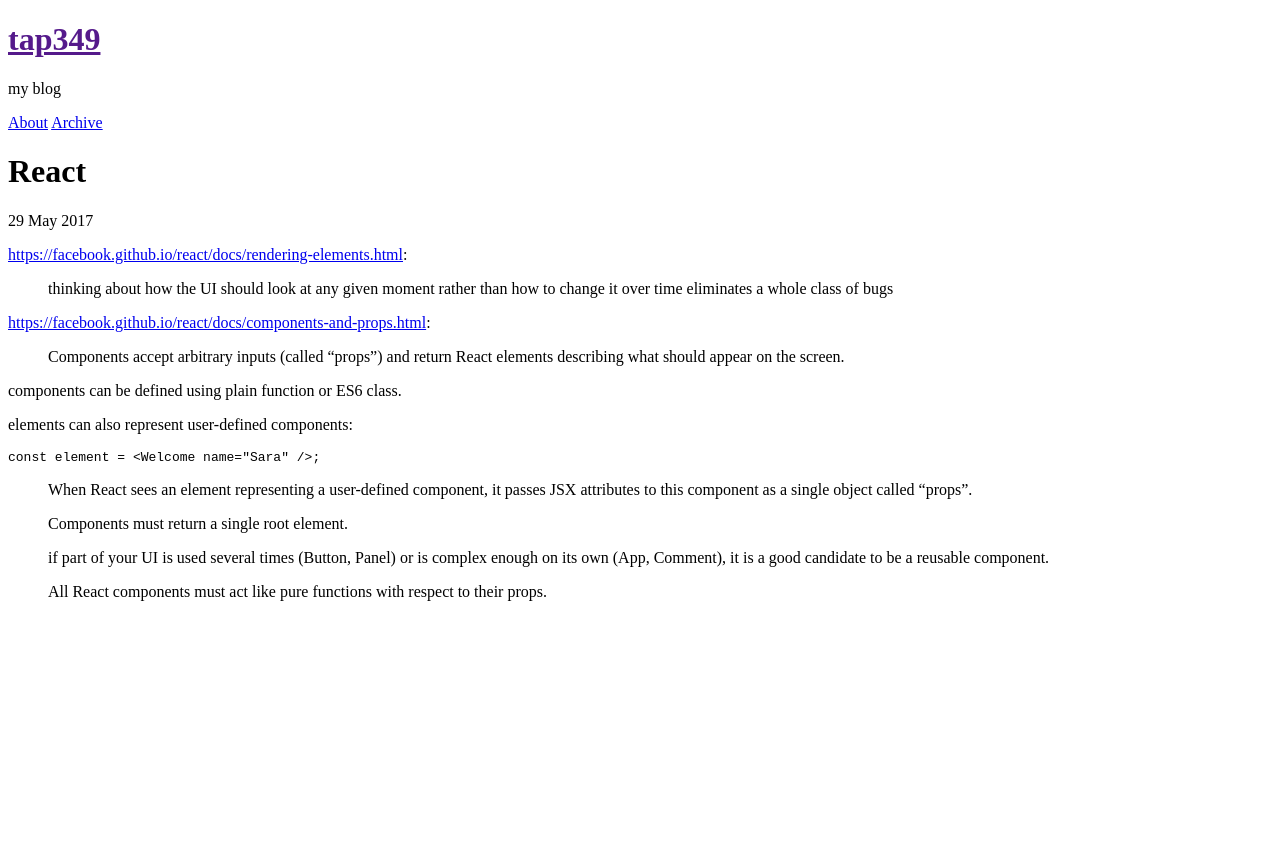
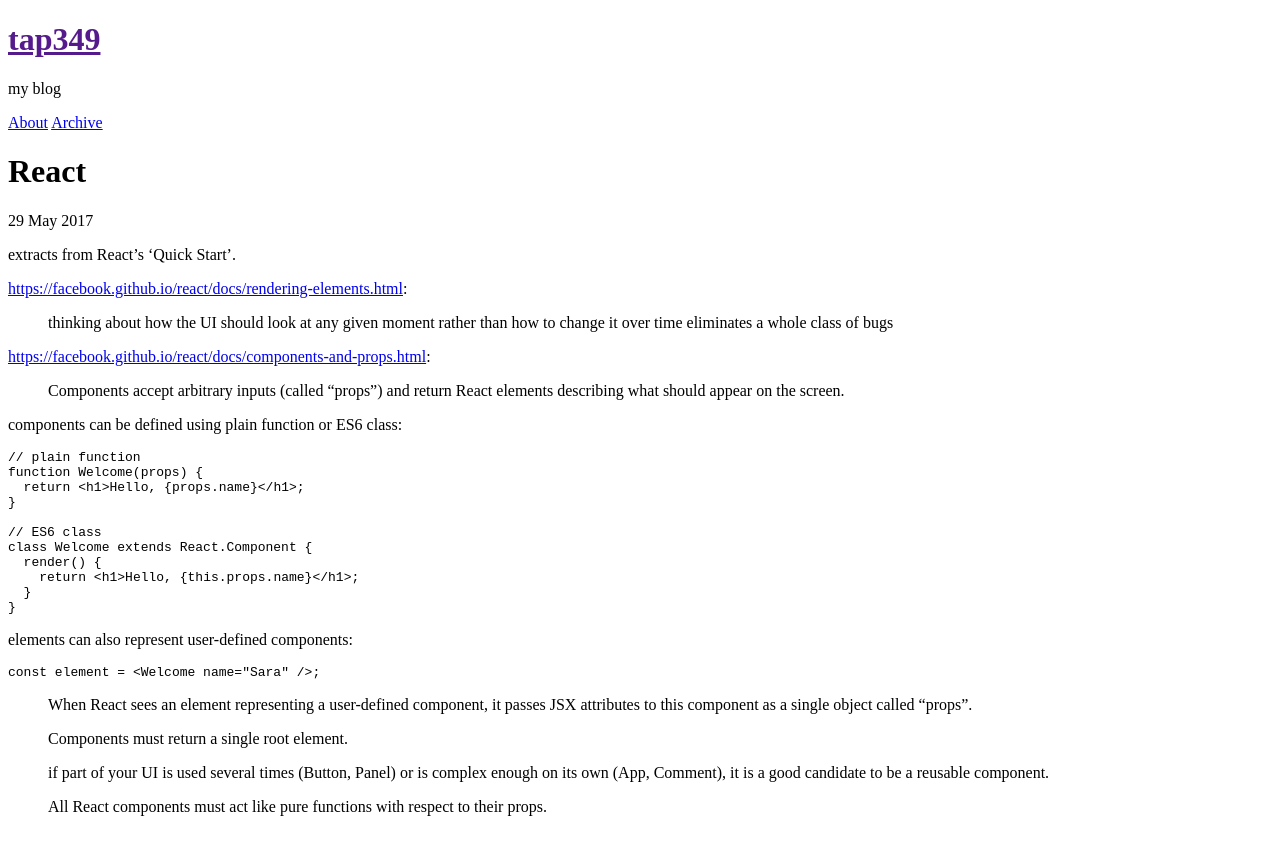
Before and after one commit to tap349/tap349.github.io, a Jekyll site: the page built from _posts/2017-05-29-react.md, in a window 1280 px wide. Shown: the top 855 px of the page. Built offline with Jekyll 4.4.1, drawn with Linux system fonts in a browser that asks for light colours.

Commit message:
update 2017-05-29_10:33:18

````diff
--- a/_posts/2017-05-29-react.md
+++ b/_posts/2017-05-29-react.md
@@ -5,6 +5,8 @@ date: 2017-05-29 10:12:57 +0300
 access: public
 categories: [react]
 ---
+
+extracts from React's 'Quick Start'.
 
 <!-- more -->
 
@@ -18,7 +20,21 @@ categories: [react]
 > Components accept arbitrary inputs (called "props") and return
 > React elements describing what should appear on the screen.
 
-components can be defined using plain function or ES6 class.
+components can be defined using plain function or ES6 class:
+
+```javascript
+// plain function
+function Welcome(props) {
+  return <h1>Hello, {props.name}</h1>;
+}
+
+// ES6 class
+class Welcome extends React.Component {
+  render() {
+    return <h1>Hello, {this.props.name}</h1>;
+  }
+}
+```
 
 elements can also represent user-defined components:
 
````
